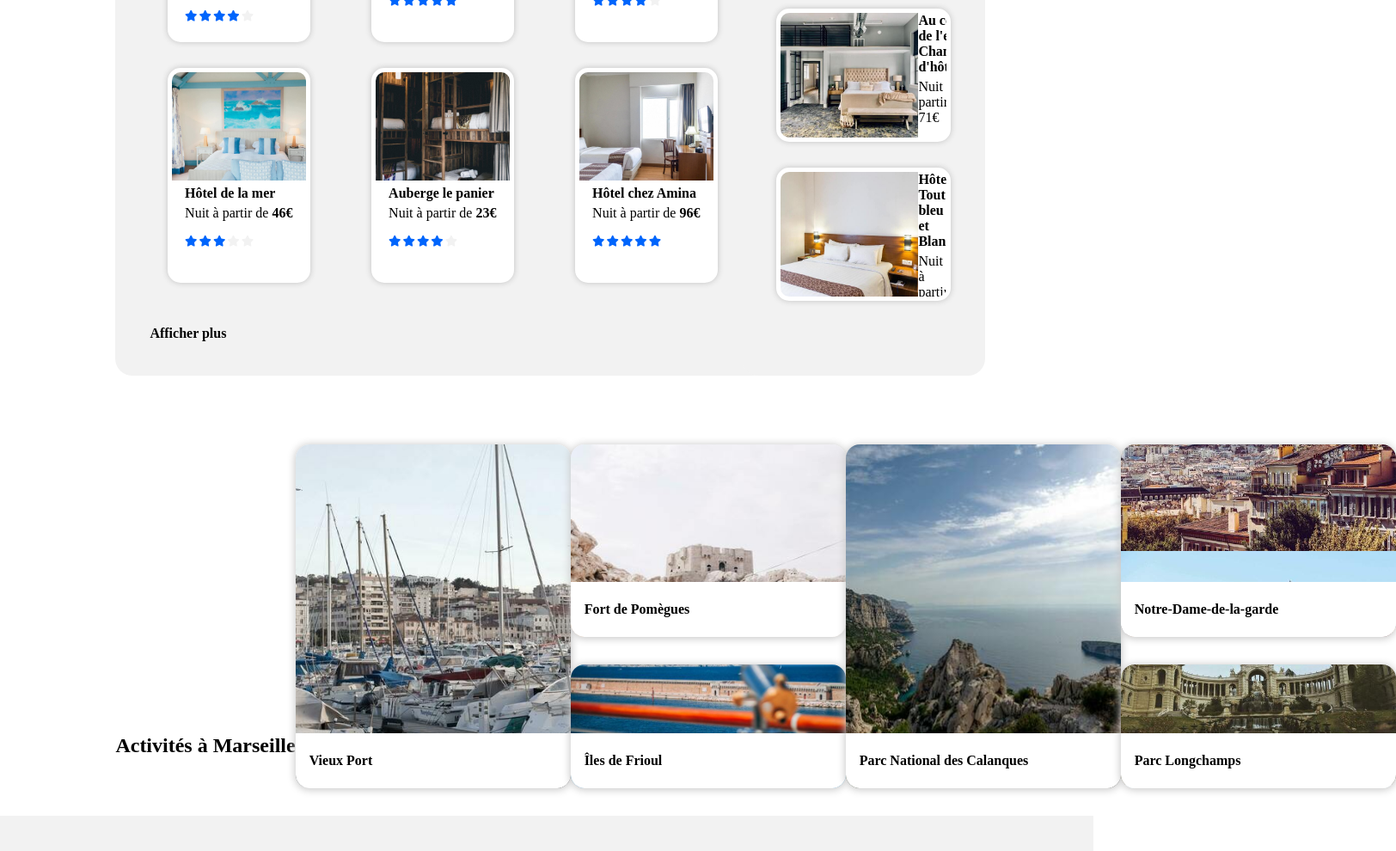
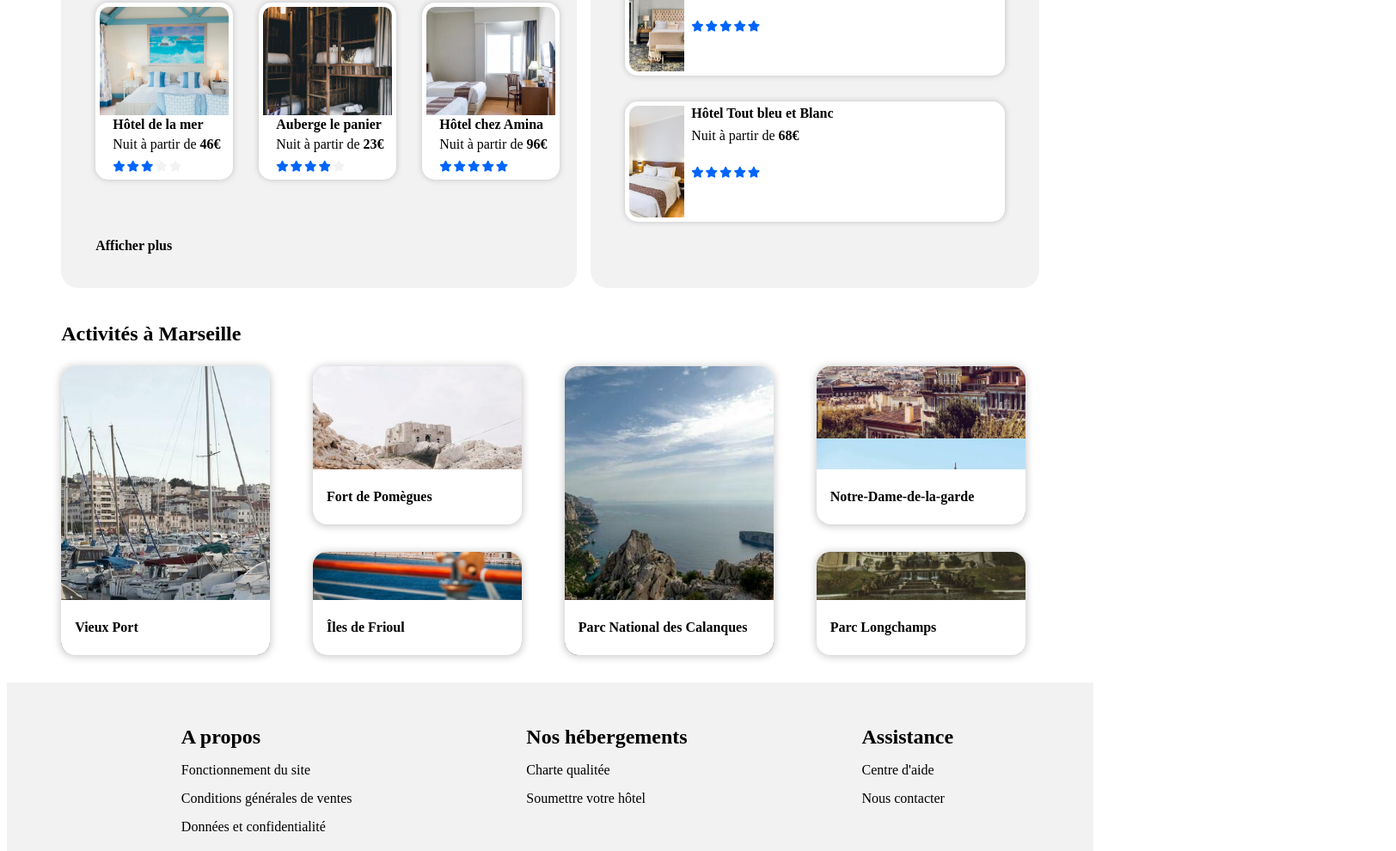
Before and after one commit to Smarty37/OpenclassroomsProject, a plain HTML site: page index.html in a window 1280 px wide. Shown: the part 739-1729 px from the top of the page at 86% size, 1624 px wide, since content can reach past the window. Drawn offline with Linux system fonts and the light colour scheme; a web font is replaced by a local one.

Commit message:
finalisation de la maquette desktop

```diff
--- a/index.html
+++ b/index.html
@@ -17,7 +17,7 @@
 					<nav>
 							<div id="logo"><img src= "images/logo/Reservia.svg" alt=""></div>
 							<div><a href="#hebergements">Hébergements</a></div>
-							<div><a href="#Activités">Activités</a></div>
+							<div><a href="#activites">Activités</a></div>
 							<div id="inscription"><a href="">S'inscrire</a></div>
 
 					</nav>
@@ -295,16 +295,18 @@
 			</div>
 
 				<!-- Section 5 -->
-				<section id="Activités">
+				<div class="titre_activites">
+					<span>Activités à Marseille</span>
+				</div>
 
-					<div class=" titre_activités">
-						<h1>Activités à Marseille</h1>
-					</div>
+				<section id="activites">
+
+
 
 					<a href="#">
 						<div class="abc vieux_port blk-tall">
 
-							<div class="description_activités">
+							<div class="description_activites">
 								<p>Vieux Port</p>
 
 							</div>
@@ -314,7 +316,7 @@
 					<a href="#">
 						<div class="abc pomegues blk-pomegues">
 
-							<div class="description_activités">
+							<div class="description_activites">
 								<p>Fort de Pomègues</p>
 
 							</div>
@@ -324,7 +326,7 @@
 					<a href="#">
 						<div class="abc frioul blk-frioul">
 
-							<div class="description_activités">
+							<div class="description_activites">
 								<p>Îles de Frioul</p>
 
 							</div>
@@ -334,7 +336,7 @@
 					<a href="#">
 						<div class="abc calanques blk-tall">
 
-							<div class="description_activités">
+							<div class="description_activites">
 								<p>Parc National des Calanques</p>
 
 							</div>
@@ -344,7 +346,7 @@
 					<a href="#">
 						<div class="abc notredame blk-pomegues">
 
-							<div class="description_activités">
+							<div class="description_activites">
 								<p>Notre-Dame-de-la-garde</p>
 
 							</div>
@@ -354,7 +356,7 @@
 					<a href="#">
 						<div class="abc longchamps blk-frioul">
 
-							<div class="description_activités">
+							<div class="description_activites">
 								<p>Parc Longchamps</p>
 
 							</div>
--- a/styles.css
+++ b/styles.css
@@ -7,8 +7,8 @@ body{
 }
 
 #corps{
-	margin-right: 10%;
-	margin-left: 10%;
+	margin-right: 5%;
+	margin-left: 5%;
 }
 #complements_haut{
         font-size: medium ;
@@ -177,7 +177,7 @@ a{
 }
 #location{
     flex: 2;
-    width: 160%;
+    width: 65vh;
 }
 
 #location, #populaires{
@@ -204,15 +204,15 @@ a{
 .choix{
 	background-color: white;
 	display: grid;
-    height: 250px;
-    grid-template-rows: 55%;
+    height: 30vhpx;
+    grid-template-rows: 65%;
     box-sizing: border-box;
     border: 5px solid #fff;
     border-radius: 15px;
     overflow: hidden;
     box-shadow: 0 0 7px #c1c1c1;
-    margin-right: 10%;
-    margin-left: 10%;
+
+    width: 20vh;
 }
 
 .description_hebergement{
@@ -240,7 +240,7 @@ a{
 
 .notation{
     word-spacing: -1ch;
-    margin-top: 10%;
+    margin-top: 0.9vh;
 }
 
 .fa-star{
@@ -264,13 +264,13 @@ a{
 
 #populaires{
     flex: 1;
-    margin-left: 30%;
-    max-width: 20%;
+    margin-left: 2vh;
+    width: 10vh;
 
 }
 
 #tete_populaire i{
-    margin-left: 50%;
+    margin-left: 7vh;
     font-size: x-large;
 }
 
@@ -292,14 +292,15 @@ a{
     box-sizing: border-box;
     overflow: hidden;
     width: 100%;
-    height: 155px;
+    height: 140px;
 
 }
 
 .images_populaire img{
-	 width: 160px;
+	 width: 8vh;
     height: 100%;
     object-fit: cover;
+    margin-right: 1vh;
 }
 
 .description_populaire{
@@ -308,15 +309,17 @@ a{
     flex-direction: column;
     justify-content: space-between ;
     background-color: #fff;
-    padding-right: 20%;
+    margin-left: 10px;
 }
 .nom_suite_populaire{
-    margin-bottom: 60px;
-    margin-top: 5px;
+    margin-bottom: 3vh;
+    margin-top: 1vh;
 }
-
+.nom_suite_populaire span{
+    font-weight: bold;
+}
 /*Activitées*/
-#Activités{
+#activites{
     width: 100%;
     display: flex;
     height: 60vh;
@@ -324,23 +327,27 @@ a{
     align-content: space-between;
     justify-content: flex-end;
     margin-bottom: 4vh;
+    margin-top: -15vh;
+
 }
-.titre_activités{
-    margin-bottom: 2vh;
+.titre_activites{
+   margin-top: 5vh;
+   font-weight: bold;
+   font-size: x-large;
+
 }
 
 .abc{
-    width: 25vw ;
+    width: 19vw ;
     max-width: 370px;
     background-size: cover;
     border-radius: 1rem;
     position: relative;
-
     box-shadow: 0px 1px 10px 1px #c9c9c9;
     display: flex;
     justify-content: center;
     overflow: hidden;
-
+    margin-right: 2vh;
 }
 .vieux_port{
     background-image:url(images/activites/4_small/reno-laithienne-QUgJhdY5Fyk-unsplash.jpg) ;
@@ -348,7 +355,7 @@ a{
 }
 
 .blk-tall{
-    height: 50vh;
+    height: 42vh;
 }
 
 .pomegues{
@@ -357,7 +364,7 @@ a{
 }
 
 .blk-pomegues{
-    height: 28vh;
+    height: 23vh;
     margin-bottom: 4vh;
 }
 
@@ -367,7 +374,7 @@ a{
 }
 
 .blk-frioul{
-    height: 18vh;
+    height: 15vh;
 }
 
 .calanques{
@@ -385,7 +392,7 @@ a{
     background-position: 0px -100px;
 }
 
-.description_activités{
+.description_activites{
     position: absolute;
     width: 100%;
     background-color: white;
@@ -409,8 +416,6 @@ a{
  		background-color: #F2F2F2;
         padding-top: 50px;
         padding-bottom: 50px;
-        margin-left: -40%;
-
 }
 
 footer li{
@@ -437,7 +442,7 @@ footer a:hover{
     }
 
     h1 , #texte_hebergement , #tete_populaire , #titre_activités {
-        font-size: 1.4em;
+        font-size: 1.4rem;
     }
 
     /* Header - Mobile */
```
